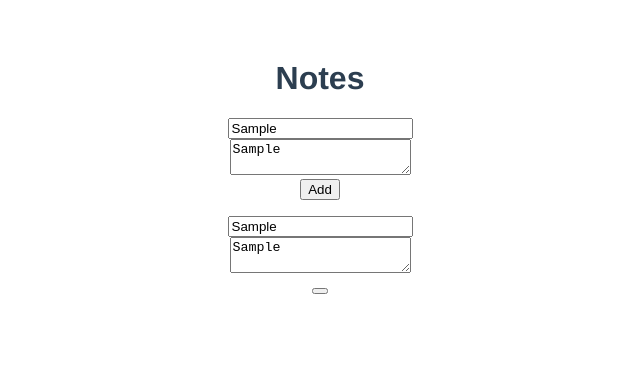
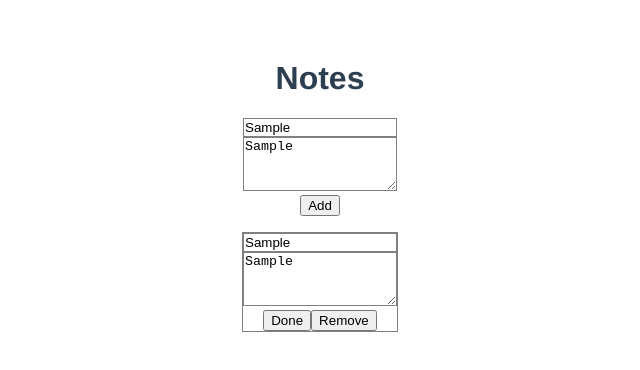
Before and after one commit to andriifeseniuk/notes-vue, a Vue app in the folder notes-vue/: page / in a window 1280 px wide. Both pictures are taken after typing "Sample", "Sample" into the empty fields and a click on the button "Add". Shown: the top 370 px of the page, without its empty margins (320-960 px from the left). Built offline with nearby package versions, Linux system fonts and the light colour scheme.

Commit message:
Implemnted Mark as Done and Remove

```diff
--- a/notes-vue/src/App.vue
+++ b/notes-vue/src/App.vue
@@ -6,13 +6,11 @@
 
 <script>
 import MainPage from './components/MainPage.vue'
-import Note from './components/Note.vue'
 
 export default {
   name: 'app',
   components: {
-    MainPage,
-    Note
+    MainPage
   }
 }
 </script>
--- a/notes-vue/src/components/MainPage.vue
+++ b/notes-vue/src/components/MainPage.vue
@@ -1,16 +1,17 @@
 <template>
   <div>
     <h1>Notes</h1>
-    <input v-model="title" placeholder="Title">
+
+    <input v-model="title" placeholder="Title" class="note-title">
     <br>
-    <textarea v-model="text" placeholder="Text"></textarea>
+    <textarea v-model="text" placeholder="Text" class="note-text"></textarea>
     <br>
     <button v-on:click="onAddNote">Add</button>
     <br>
     <ul>
-      <li v-for="note in notes" :key="note">
-        <div id="Note">
-          <Note v-bind:title="note.title" v-bind:text="note.text"/>
+      <li v-for="(note, index) in notes" :key="index">
+        <div>
+          <Note v-bind:initialTitle="note.title" v-bind:initialText="note.text"/>
         </div>
       </li>
     </ul>
@@ -28,12 +29,14 @@ export default {
       text: "",
       notes: [],
     }
-  }  ,
+  },
   methods: {
     onAddNote: function () {
-      const note = { text: this.text, title: this.title };
-      this.notes.push(note);
-      console.log(this.notes);
+      if (this.title && this.text) {
+        const note = { title: this.title, text: this.text };
+        this.notes.push(note);
+        //console.log(this.notes);
+      }
     }
   },
   components: {
@@ -43,8 +46,7 @@ export default {
 
 </script>
 
-<!-- Add "scoped" attribute to limit CSS to this component only -->
-<style scoped>
+<style>
 h3 {
   margin: 40px 0 0;
 }
@@ -59,4 +61,20 @@ li {
 a {
   color: #42b983;
 }
+
+.note-container {
+    border: 1px solid gray;
+}
+.note-title {
+    width: 150px;
+    border:1px solid gray;
+    padding: 1px;
+}
+.note-text
+{
+    width: 150px;
+    min-height: 50px;
+    border:1px solid gray;
+    padding: 1px;
+}
 </style>
--- a/notes-vue/src/components/Note.vue
+++ b/notes-vue/src/components/Note.vue
@@ -1,19 +1,38 @@
 <template>
-  <div>
-    <input v-model="title" placeholder="Title">
+  <div v-if="!isRemoved" class="note-container">
+    <input v-model="title" placeholder="Title" class="note-title">
     <br>
-    <textarea v-model="text" placeholder="Text"></textarea>
+    <textarea v-model="text" placeholder="Text" class="note-text"></textarea>
     <br>
-    <button />
+    <button v-if="!isDone" v-on:click="onMarkAsDone">Done</button>
+    <span v-if="isDone" class="done-marker">Done</span>
+    <button v-on:click="onRemove">Remove</button>
   </div>
+
 </template>
 
 <script>
 export default {
   name: 'Note',
   props: {
-    title: String,
-    text: String
+    initialTitle: String,
+    initialText: String
+  },
+  data: function() {
+      return {
+          title: this.initialTitle,
+          text: this.initialText,
+          isDone: false,
+          isRemoved: false
+      }
+  },
+  methods: {
+      onMarkAsDone: function() {
+          this.isDone = true;
+      },
+      onRemove: function() {
+          this.isRemoved = true;
+      }
   }
 }
 
@@ -21,4 +40,7 @@ export default {
 
 <!-- Add "scoped" attribute to limit CSS to this component only -->
 <style scoped>
+.done-marker {
+    color: green;
+}
 </style>
```
